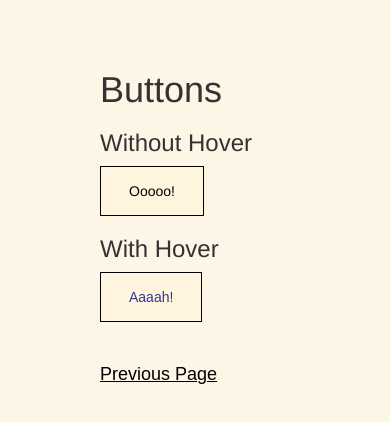
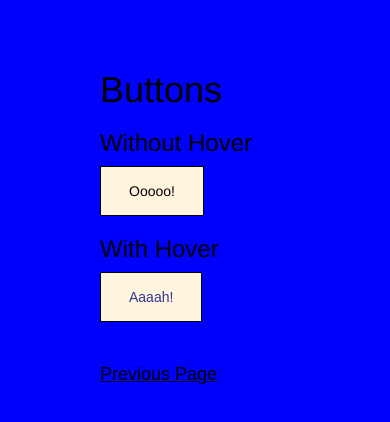
Before and after one commit to TuckerBrown2/gra-321, a plain HTML site: page code-exercises/exercise-1/index.html in a window 390 px wide. Drawn offline with Linux system fonts and the light colour scheme; a web font is replaced by a local one.

Commit message:
Media Queries + New Folder
Edited media query selectors in code-exercises/css to account for body.background, and added exercise-5 folder for Magazine Layout

```diff
--- a/code-exercises/css/style.css
+++ b/code-exercises/css/style.css
@@ -160,26 +160,26 @@ h2.container{
 
 @media screen and (max-width: 1000px){
 
-  body{
+  body.background{
     background-color: OrangeRed;
   }
-  h1{
+  .background h1{
     color: #FFF5DF;
   }
-  h3{
+  .background h3{
     color: #FFF5DF;
   }
 }
 
 @media screen and (max-width: 500px){
 
-  body{
+  body.background{
     background-color: Blue;
   }
-  h1{
+  .background h1{
     color: #000000;
   }
-  h3{
+  .background h3{
     color: #000000;
   }
 }
```
Also changed, not shown: code-exercises/exercise-5/index.html (added, +26 -0 lines), 1 other file.
